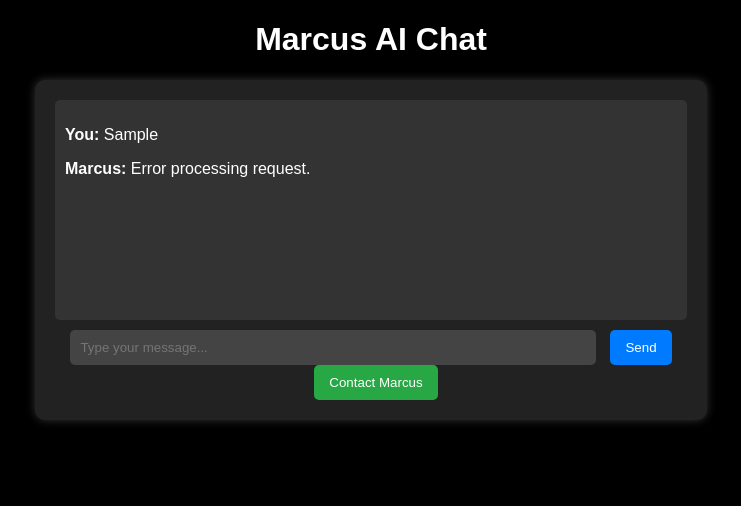
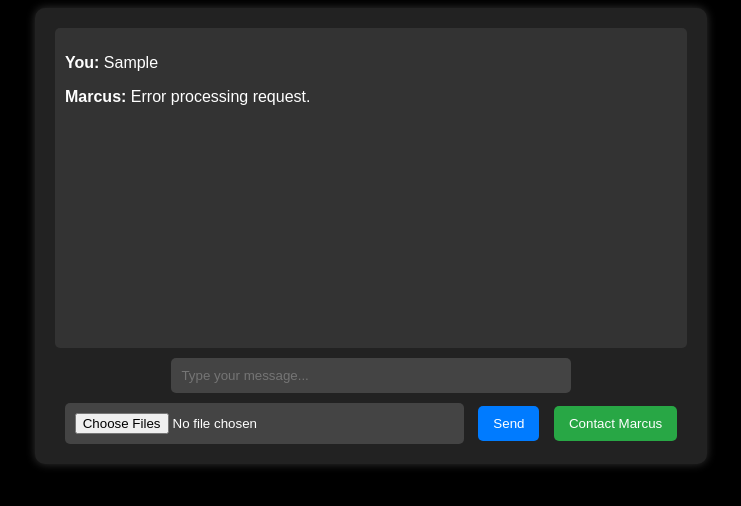
Before and after one commit to Supermallen1/marcus-ai, a plain HTML site: page static/index.html in a window 1280 px wide. Both pictures are taken after typing "Sample" into the empty fields and a click on the button "Send". Shown: the whole page, without its empty margins (269-1010 px from the left). Drawn offline with Linux system fonts and the light colour scheme; no server answers.

Commit message:
Update index.html

```diff
--- a/static/index.html
+++ b/static/index.html
@@ -1,8 +1,8 @@
 <!DOCTYPE html>
 <html lang="en">
 <head>
-    <meta charset="UTF-8">
-    <meta name="viewport" content="width=device-width, initial-scale=1.0">
+  <meta charset="UTF-8" />
+  <meta name="viewport" content="width=device-width, initial-scale=1.0" />
   <title>Marcus AI Chat</title>
   <style>
     body {
@@ -20,15 +20,15 @@
       box-shadow: 0 0 10px rgba(255, 255, 255, 0.2);
     }
     #chat-box {
-            min-height: 200px;
+      height: 300px;
       padding: 10px;
       background-color: #333;
       border-radius: 5px;
       overflow-y: auto;
       text-align: left;
     }
-        #user-input {
-            width: 80%;
+    #user-input, #file-input {
+      width: 60%;
       padding: 10px;
       margin-top: 10px;
       border: none;
@@ -59,10 +59,10 @@
   </style>
 </head>
 <body>
-    <h1>Marcus AI Chat</h1>
   <div id="chat-container">
     <div id="chat-box"></div>
-        <input type="text" id="user-input" placeholder="Type your message...">
+    <input type="text" id="user-input" placeholder="Type your message..." />
+    <input type="file" id="file-input" multiple />
     <button id="send-btn">Send</button>
     <button id="voice-btn">Contact Marcus</button>
   </div>
@@ -74,14 +74,14 @@
     recognition.lang = "en-US";
 
     document.getElementById("send-btn").addEventListener("click", () => sendMessage(false));
-        document.getElementById("user-input").addEventListener("keypress", function(event) {
+    document.getElementById("user-input").addEventListener("keypress", function (event) {
       if (event.key === "Enter") {
         event.preventDefault();
         sendMessage(false);
       }
     });
 
-        document.getElementById("voice-btn").addEventListener("click", function() {
+    document.getElementById("voice-btn").addEventListener("click", function () {
       if (!isListening) {
         recognition.start();
         document.getElementById("voice-btn").innerText = "Disconnect";
@@ -93,7 +93,7 @@
       }
     });
 
-        recognition.onresult = function(event) {
+    recognition.onresult = function (event) {
       const userMessage = event.results[0][0].transcript;
       sendMessage(true, userMessage);
     };
@@ -103,21 +103,29 @@
         userMessage = document.getElementById("user-input").value;
         document.getElementById("user-input").value = "";
       }
-            if (!userMessage) return;
+      if (!userMessage && document.getElementById("file-input").files.length === 0) return;
 
       const chatBox = document.getElementById("chat-box");
       chatBox.innerHTML += `<p><strong>You:</strong> ${userMessage}</p>`;
 
+      const formData = new FormData();
+      formData.append("message", userMessage);
+      formData.append("voice", isVoice);
+
+      const files = document.getElementById("file-input").files;
+      for (let i = 0; i < files.length; i++) {
+        formData.append("files", files[i]);
+      }
+      document.getElementById("file-input").value = "";
+
       try {
         const response = await fetch("/chat", {
           method: "POST",
-                    headers: { "Content-Type": "application/json" },
-                    body: JSON.stringify({ message: userMessage, voice: isVoice })
+          body: formData
         });
 
         const data = await response.json();
-
-                console.log("Response received:", data); // Debugging log
+        console.log("Response received:", data);
 
         if (data.response) {
           chatBox.innerHTML += `<p><strong>Marcus:</strong> ${data.response}</p>`;
@@ -125,15 +133,16 @@
           chatBox.innerHTML += `<p><strong>Marcus:</strong> Error or undefined response</p>`;
         }
 
-                // Play Marcus' voice response only if input was voice and an audio URL is provided
         if (isVoice && data.audio_url) {
-                    console.log("Playing audio:", data.audio_url); // Debugging log
           const audio = new Audio(data.audio_url);
           audio.play();
         }
+
+        chatBox.scrollTop = chatBox.scrollHeight;
       } catch (error) {
         console.error("Error processing request:", error);
         chatBox.innerHTML += `<p><strong>Marcus:</strong> Error processing request.</p>`;
+        chatBox.scrollTop = chatBox.scrollHeight;
       }
     }
   </script>
```
Lines whose indentation alone changed are shown as unchanged.
